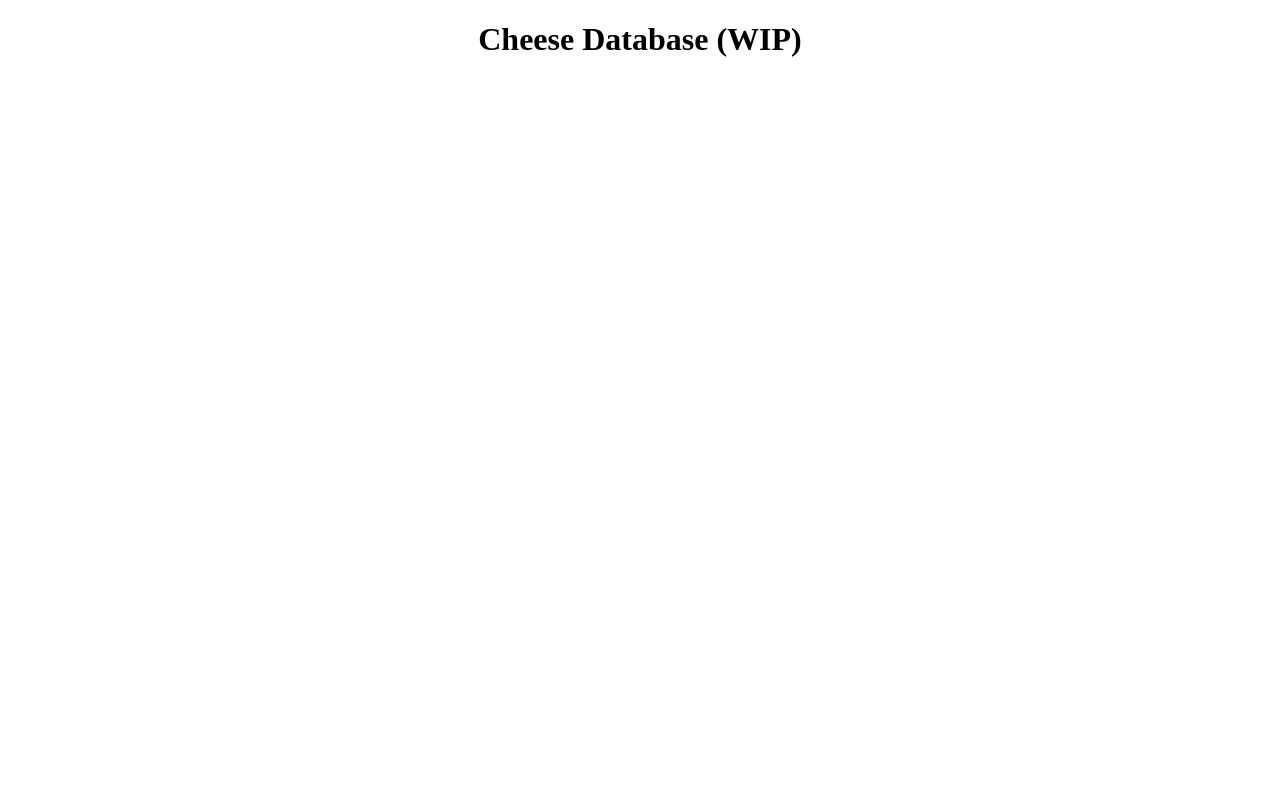
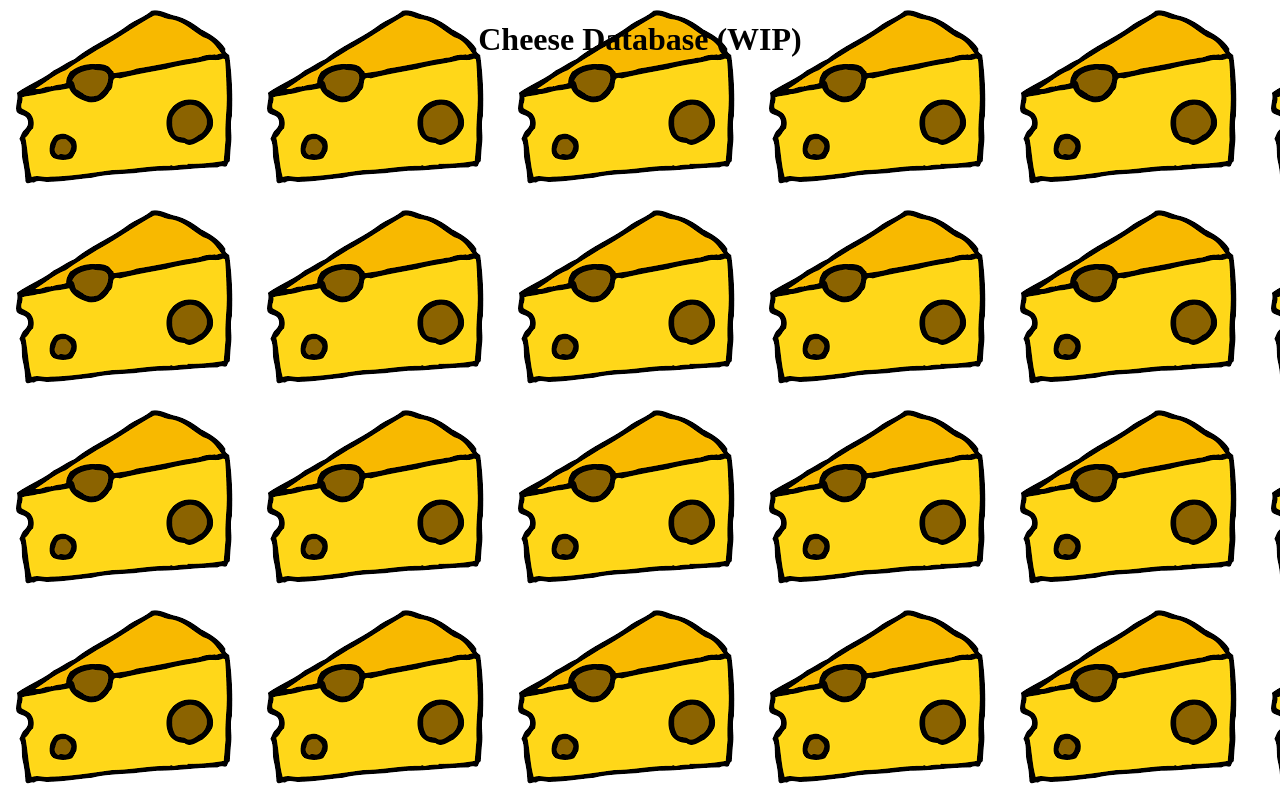
Before and after one commit to CubedMeat/CubedMeat.github.io, a plain HTML site: page 3.html in a window 1280 px wide. Drawn offline with Linux system fonts and the light colour scheme.

Commit message:
Update stylesheet3.css

```diff
--- a/stylesheet3.css
+++ b/stylesheet3.css
@@ -3,6 +3,6 @@
 }
 
 body {
-  background-image: url=(chez.png);
+  background-image: url(chez.png);
 
 }
```
